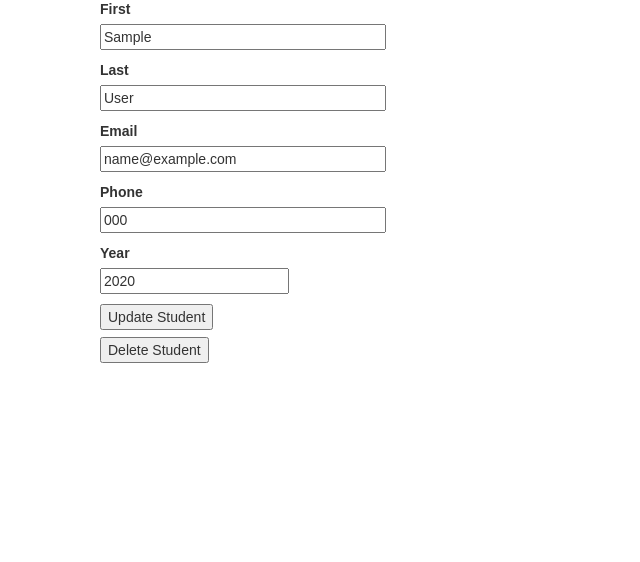
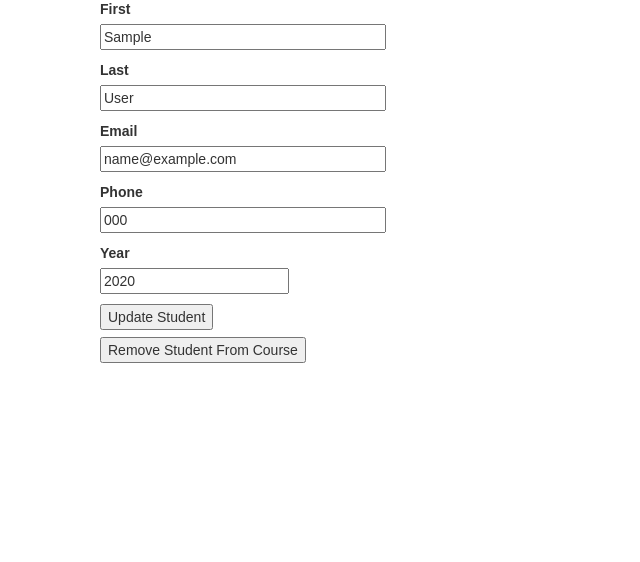
Before and after one commit to laurenshareshian/grademeapp, a Flask app: page /editstudent/1/1 in a window 1280 px wide. Shown: the part 189-751 px from the top of the page, without its empty margins (0-640 px from the left). Run offline with Flask 2, Linux system fonts and the light colour scheme; a database or web service that is not in the repository returns one stand-in record (values such as "Sample title"); some libraries are stand-ins or nearby versions.

Commit message:
fixed submission error

```diff
--- a/app/routes.py
+++ b/app/routes.py
@@ -257,20 +257,18 @@ def student(student_id, course_id):
 
     ### get all submissions for the student in THIS course
     dict_cur.execute(f'''
-    SELECT student_course.student_id, student_course.course_id,
-    assignment.title, submission.submission_id, student.first_name,
-    student.last_name, submission.grade, submission.submitted
-    FROM student_course
+    SELECT *
+    FROM student_submission
     LEFT JOIN student
-    ON student_course.student_id = student.student_id
-    LEFT JOIN student_submission
-    ON student.student_id = student_submission.submission_id
+    ON student_submission.student_id = student.student_id
+    LEFT JOIN student_course
+    ON student.student_id = student_course.student_id
+    LEFT JOIN submission
+    ON student_submission.submission_id = submission.submission_id
     LEFT JOIN assignment
-    ON student_course.course_id = assignment.course
-    LEFT JOIN submission
-    ON assignment.assignment_id = submission.assignment
-    WHERE student_course.course_id = {course_id}
-    AND student_course.student_id = {student_id};
+    ON submission.assignment = assignment.assignment_id
+    WHERE student_submission.student_id = {student_id}
+    AND (student_course.course_id = {course_id} AND assignment.course = {course_id});
     ''')
 
     submissions = dict_cur.fetchall()
@@ -1052,18 +1050,22 @@ WHERE submission_id = {submission_id};'''
     cursor.close()
     db_pool.putconn(db_conn)
 
-    if redirect_option == "student":
-        return redirect(
-            url_for(
-                'student',
-                student_id=item_id,
-                course_id=course_id))
-    else:
-        return redirect(
-            url_for(
-                'assignment',
-                assignment_id=item_id,
-                course_id=course_id))
+    # if redirect_option == "student":
+    #     return redirect(
+    #         url_for(
+    #             'student',
+    #             student_id=item_id,
+    #             course_id=course_id))
+    # else:
+    #     return redirect(
+    #         url_for(
+    #             'assignment',
+    #             assignment_id=item_id,
+    #             course_id=course_id))
+    return redirect(
+        url_for(
+            'view_course',
+            course_id=course_id))
 
 
 # Login route
--- a/app/templates/editstudent.html
+++ b/app/templates/editstudent.html
@@ -35,7 +35,7 @@
             </form>
 
             <form action="{{ url_for('deleteStudent', student_id=student.student_id, course_id=course_id) }}" method="post" novalidate>
-                <input type="submit" value="Delete Student" style="margin-top:2%">
+                <input type="submit" value="Remove Student From Course" style="margin-top:2%">
             </form>
         </div>
         <div class="col-lg-2 detail">
--- a/app/templates/index.html
+++ b/app/templates/index.html
@@ -3,7 +3,7 @@
 {% block app_content %}
 
 <div class="container">
-    <p class="lead">Welcome back! Below, you can click on one of your courses to view your students and assignments, or you can add, edit, or delete a course. You can also click on your name to edit your personal info.</p>
+    <p class="lead">Welcome back to GradeMe! Below, you can click on one of your courses to view your students and assignments, or you can add, edit, or delete a course. You can also click on your name to edit your personal info.</p>
     <h2>
         Courses for
         <small>
--- a/app/templates/student.html
+++ b/app/templates/student.html
@@ -2,7 +2,7 @@
 
 {% block app_content %}
 <div class="container">
-    <p class="lead">Below, you can view the student's submissions for your course and their course schedule. You can also click on the student name to edit their personal info.</p>
+    <p class="lead">Below, you can view the student's submissions for your course and their course schedule. You can also click on the student name to edit their personal info or drop them from the course.</p>
     <h2>
         Submissions for
         <small>
```
